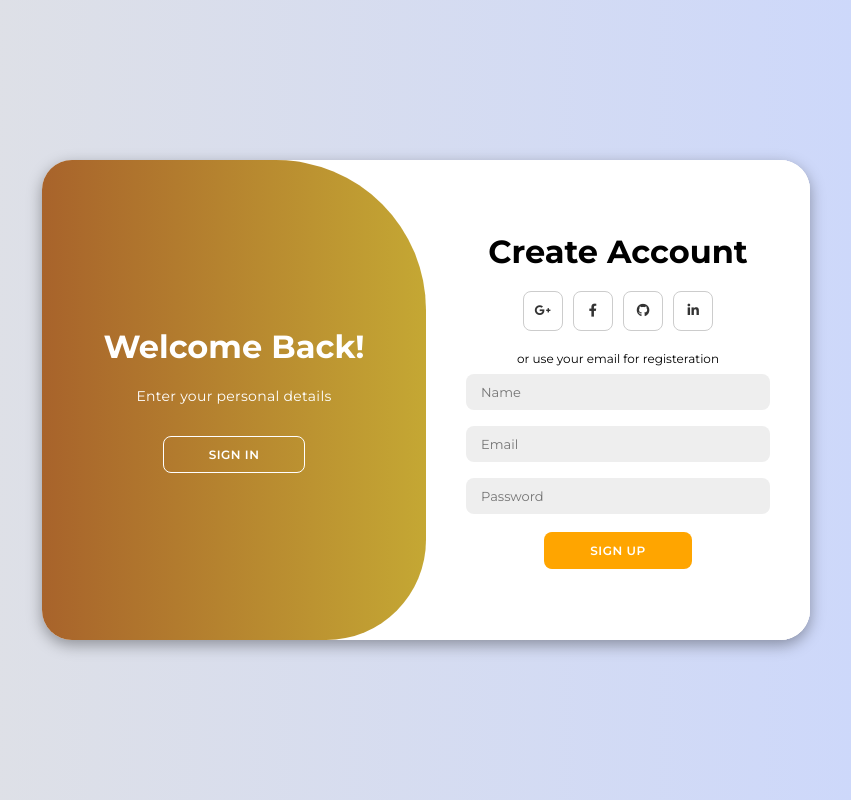
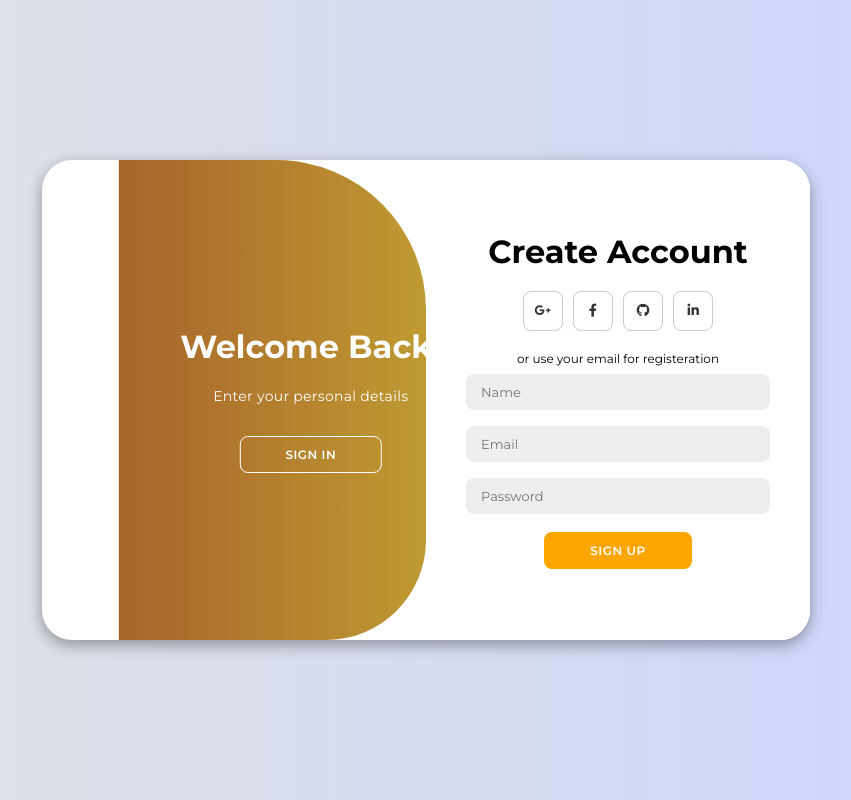
Before and after one commit to sakethwebdev/Loginpage, a plain HTML site: page index.html in a window 1280 px wide. Both pictures are taken after a click on the button "SIGN UP". Shown: the whole page, without its empty margins (214-1065 px from the left). Drawn offline with Linux system fonts and the light colour scheme.

Commit message:
commit21

```diff
--- a/style.css
+++ b/style.css
@@ -174,7 +174,7 @@ body{
 }
 
 .container.active .toggle{
-    transform: translateX(50%);
+    transform: translateX(60%);
 }
 
 .toggle-panel{
```
